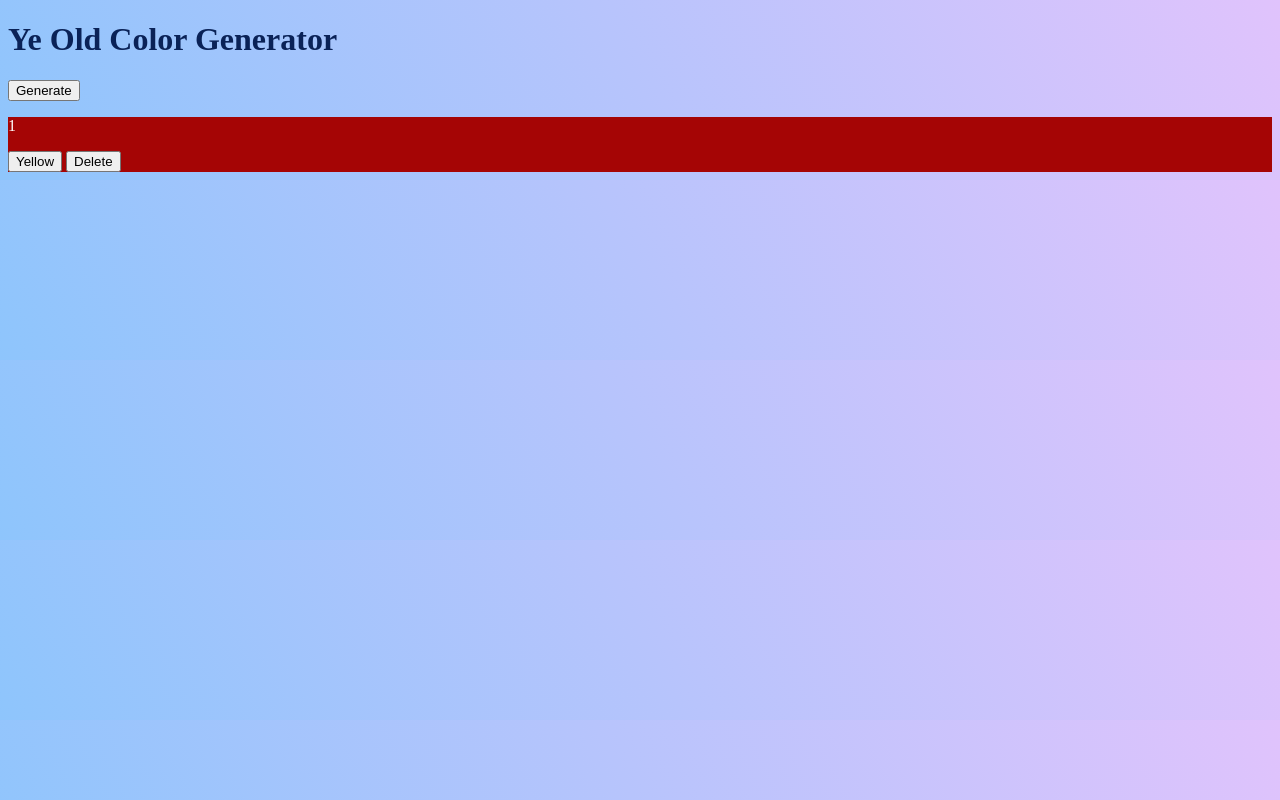
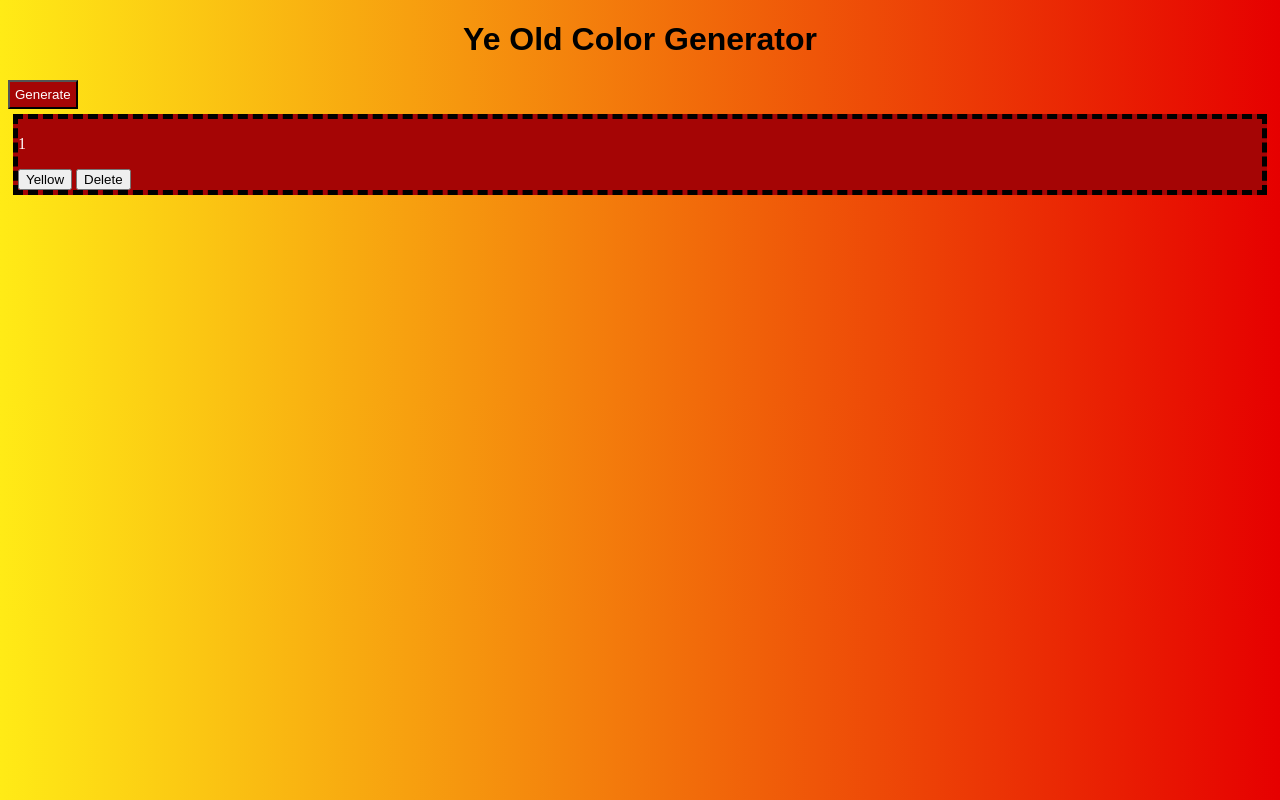
Before and after one commit to travisjhuss/code-challenge-redux, a plain HTML site: page index.html in a window 1280 px wide. Both pictures are taken after a click on the button "Generate". Drawn offline with Linux system fonts and the light colour scheme.

Commit message:
styled a little to brush up on css. done

```diff
--- a/client.js
+++ b/client.js
@@ -2,8 +2,9 @@ $(document).ready(onReady)
 
 function onReady() {
     console.log('jQ loaded');
-    $('#generateBtn').on('click',  createDiv)
-    $(document).on('click', '.yellowBtn', makeYellow)
+    $('#generateBtn').on('click',  createDiv);
+    $(document).on('click', '.yellowBtn', makeYellow);
+    $(document).on('click', '.deleteBtn', deleteDiv)
 }
 
 let totalClicks = 0;
@@ -14,7 +15,7 @@ function createDiv() {
         <div class="red">
         <p>${totalClicks}</p>
         <button class="yellowBtn">Yellow</button>
-        <button>Delete</button>
+        <button class="deleteBtn">Delete</button>
         </div>
     `);
 } // end createDiv
@@ -22,3 +23,7 @@ function createDiv() {
 function makeYellow() {
     $(this).closest('div').removeClass().addClass('yellow');
 } // end makeYellow
+
+function deleteDiv() {
+    $(this).closest('div').remove();
+} // end deleteBtn
--- a/style.css
+++ b/style.css
@@ -1,17 +1,29 @@
 body {
-    background-color: #8EC5FC;
-    background-image: linear-gradient(62deg, #8EC5FC 0%, #E0C3FC 100%);
+    background: rgb(255,235,22);
+    background: linear-gradient(90deg, rgba(255,235,22,1) 0%, rgba(230,0,0,1) 100%);
 }
 
 h1 {
-    color: rgb(10, 34, 87);
+    text-align: center;
+    font-family: sans-serif;
+}
+
+#generateBtn {
+    background-color: rgb(165, 5, 5);
+    color: white;
+    padding: 5px;
+    font-family: sans-serif;
 }
 
 .red {
     background-color: rgb(165, 5, 5);
     color: white;
+    border: black 5px dashed;
+    margin: 5px;
 }
 
 .yellow {
     background-color: rgb(228, 228, 0);
+    border: black 5px dashed;
+    margin: 5px;
 }
```
Also changed, not shown: 1 other file.
